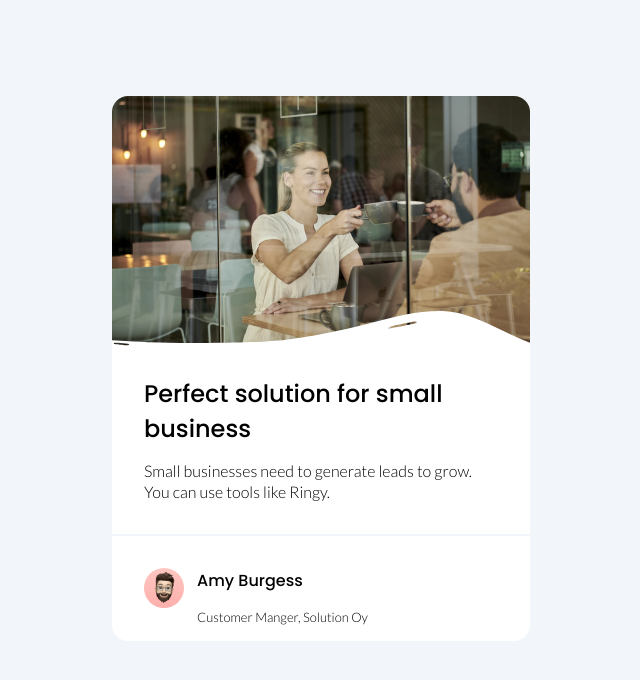
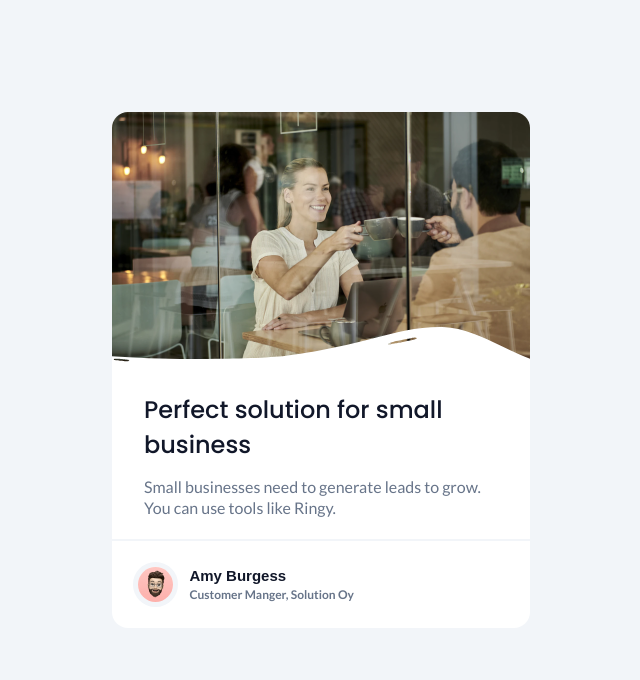
Before and after one commit to alemobn/business-blog-card, a plain HTML site: page index.html in a window 1280 px wide. Shown: the whole page, without its empty margins (319-959 px from the left). Drawn offline with Linux system fonts and the light colour scheme.

Commit message:
fixed colors, fonts and spacings

```diff
--- a/css/style.css
+++ b/css/style.css
@@ -16,7 +16,7 @@ body {
 }
 
 .card {
-    margin: 6em auto;
+    margin: 7em auto;
     width: 418px;
     background-color: var(--background-card-color);
     border-radius: 16px;
@@ -45,6 +45,7 @@ body {
 
 .card-content h1 {
     font-family: 'Poppins', sans-serif;
+    color: var(--title-color);
     font-size: 24px;
     font-weight: 500;
 }
@@ -52,45 +53,50 @@ body {
 .card-content p {
     font-family: 'Lato', sans-serif;
     font-size: 16px;
-    font-weight: 350;
+    font-weight: 400;
     margin-top: 14px;
     line-height: 21px;
+    color: var(--paragraph-color);
 }
 
 .card hr {
     border: 1px solid var(--background-page-color);
-    margin: 32px 0px 0px 0px;
+    margin-top: 21px;
 }
 
 .card-footer {
     display: grid;
     grid-template-columns: 15% 85%;
-    grid-template-rows: 100%;
+    grid-template-rows: 55% 45%;
     grid-template-areas:
     "avatar content-title"
     "avatar content-about";
-    padding: 32px;
+    padding: 21px;
 }
 
 .card-footer img {
     grid-area: avatar;
-    width: 40px;
-    height: 40px;
+    width: 45px;
+    height: 45px;
     border-radius: 50%;
+    border: 5px solid var(--background-page-color);
 }
 
 .card-footer h1 {
     grid-area: content-title;
-    font-family: 'Poppins', sans-serif;
-    font-size: 16px;
+    padding-top: 5px;
+    font-family: 'Leto', sans-serif;
+    color: var(--title-color);
+    font-size: 15px;
     text-transform: capitalize;
-    font-weight: 450;
+    font-weight: 700;
 }
 
 .card-footer p {
     grid-area: content-about;
     font-family: 'Lato', sans-serif;
-    font-size: 13px;
+    font-size: 12px;
     text-transform: capitalize;
-    font-weight: 370;
+    font-weight: 550;
+    color: var(--paragraph-color);
 }
```
